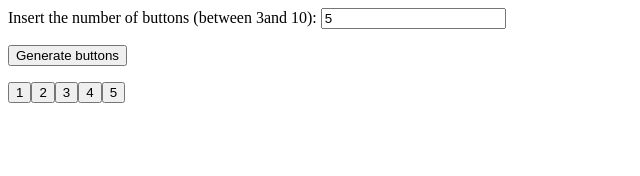
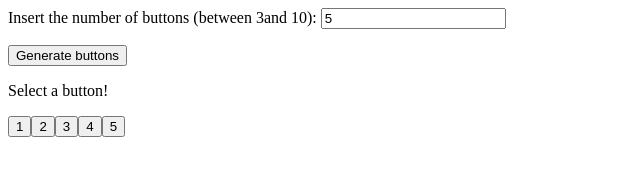
Before and after one commit to AncaMST/Guess-the-button, a plain HTML site: page index.html in a window 1280 px wide. Both pictures are taken after typing "5" into the empty fields and a click on the button "Generate buttons". Shown: the whole page, without its empty margins (0-640 px from the left). Drawn offline with Linux system fonts and the light colour scheme.

Commit message:
Added paragraph Select a button!

```diff
--- a/index.html
+++ b/index.html
@@ -11,6 +11,7 @@
         <p>
         <button onclick="generateButtons()"> Generate buttons</button>
         </p>
+        <p id="sel"></p>
         <script src="scripts/main.js"></script>
 </body>
 </html>
--- a/scripts/main.js
+++ b/scripts/main.js
@@ -1,6 +1,7 @@
 function generateButtons()
 {
     var max=document.getElementById('numberOfButtons').value;
+    document.getElementById("sel").innerHTML = "Select a button!";
     var i, element, text;
     for (i=1; i<=max; ++i) {
         element = document.createElement("BUTTON");
```
